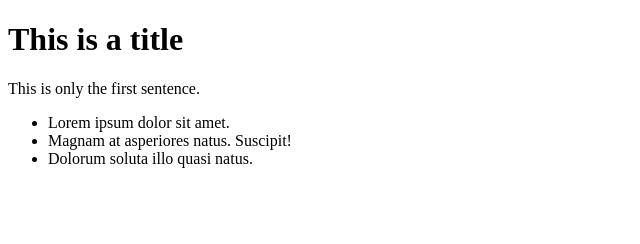
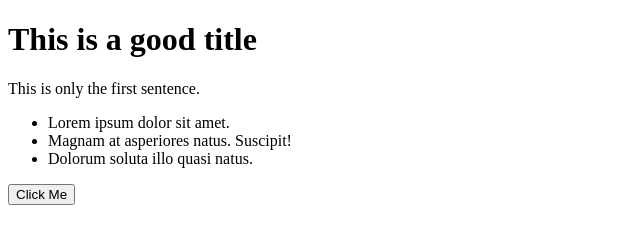
Before and after one commit to GuitarSlinger2024/my_example, a plain HTML site: page index.html in a window 1280 px wide. Shown: the whole page, without its empty margins (0-640 px from the left). Drawn offline with Linux system fonts and the light colour scheme.

Commit message:
Added a button

```diff
--- a/index.html
+++ b/index.html
@@ -8,13 +8,14 @@
 </head>
 
 <body>
-  <h1>This is a title</h1>
+  <h1>This is a good title</h1>
   <p>This is only the first sentence.</p>
   <ul>
     <li>Lorem ipsum dolor sit amet.</li>
     <li>Magnam at asperiores natus. Suscipit!</li>
     <li>Dolorum soluta illo quasi natus.</li>
   </ul>
+  <button>Click Me</button>
 </body>
 
 </html>
```
